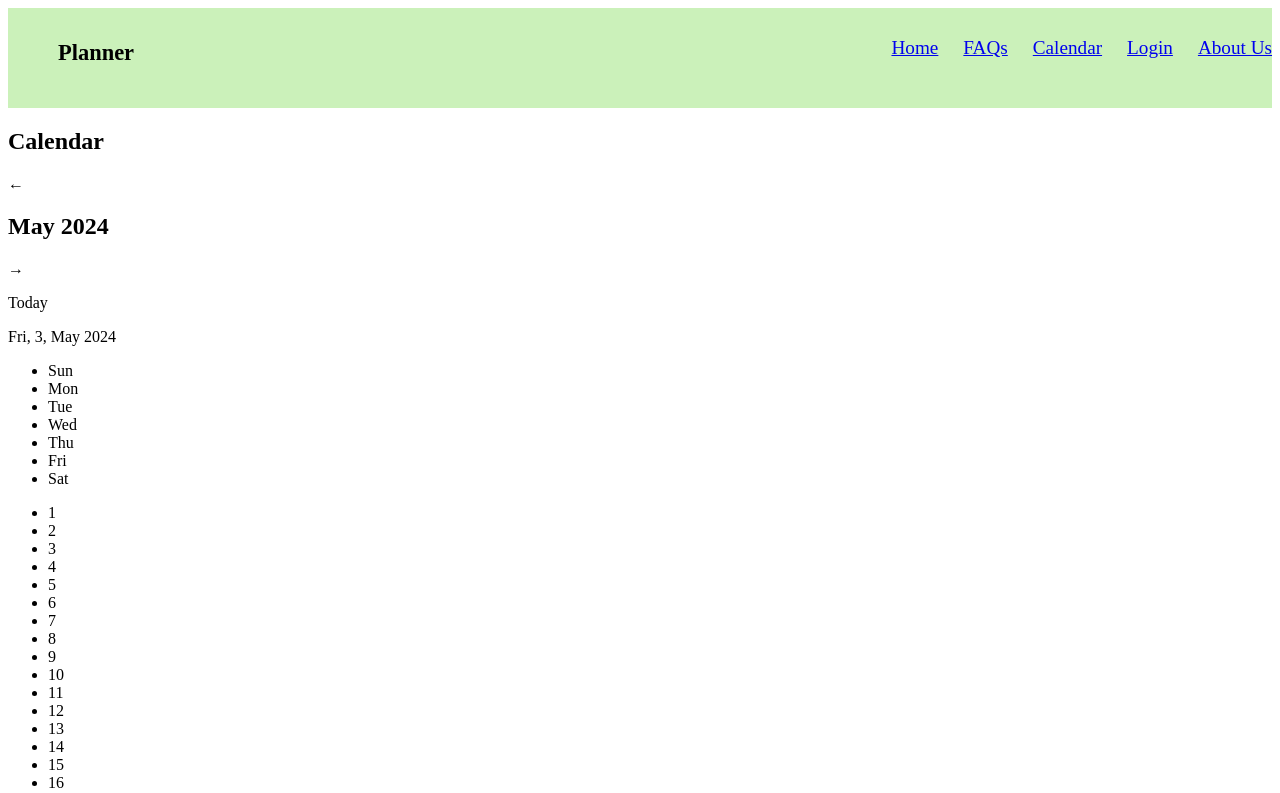
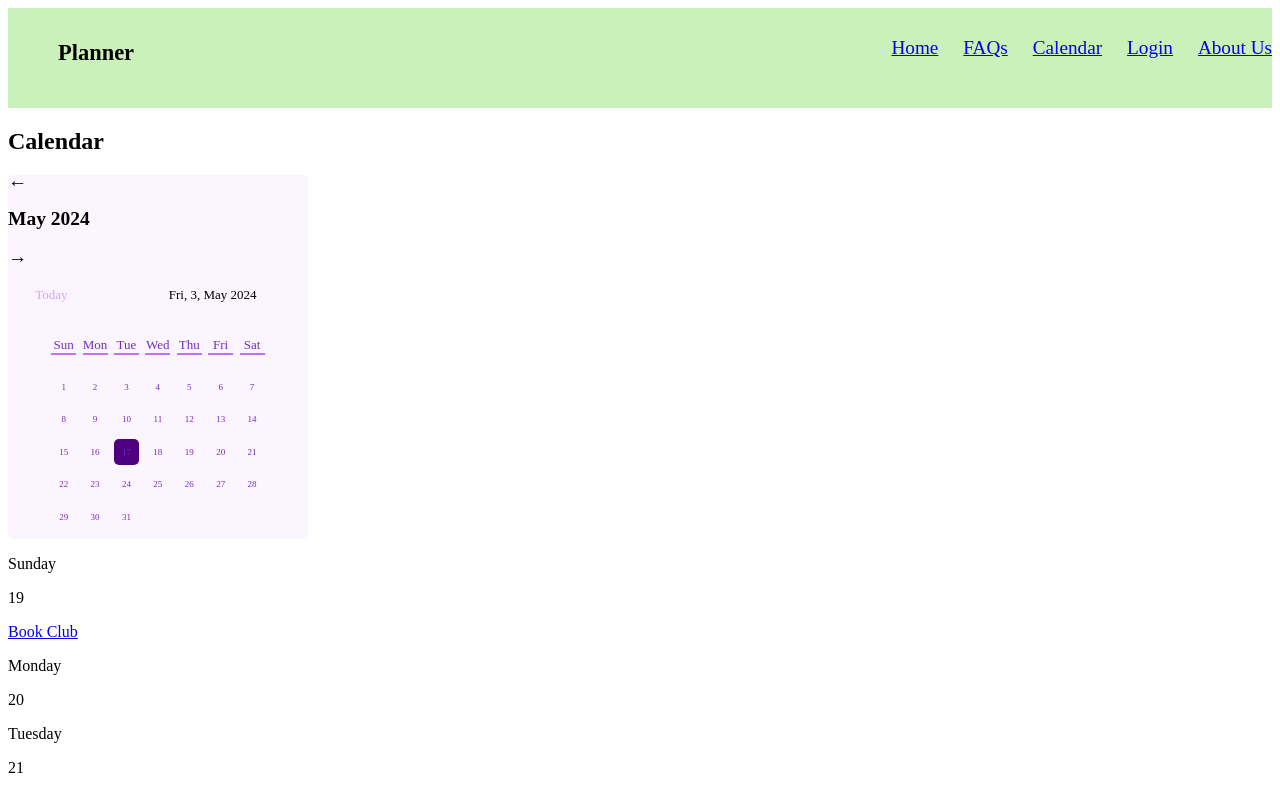
Before and after one commit to jtly4/Planner_Journal, a React (Create React App) app: page /Calendar in a window 1280 px wide. Shown: the top 793 px of the page. Built offline with nearby package versions, Linux system fonts and the light colour scheme.

Commit message:
Update App.css

```diff
--- a/src/App.css
+++ b/src/App.css
@@ -268,3 +268,176 @@
   margin-top: 10px;
   border-radius: 8px;
 }
+
+/* Calendar */
+
+.calendar_inner {
+  max-height: 300px;
+  max-width: 300px;
+  width: 100%;
+  display: flex;
+  justify-content: flex-start;
+  align-items: center;
+  min-height: 10vh;
+  overflow: hidden;
+  font-size: small;
+  border-radius: 5px;
+  padding: 2rem 0;
+  background: var(--lavenderblush);
+}
+
+.calendar_headings{
+  display: flex;
+  justify-content: space-between;
+  align-items: center;
+  padding: 0rem 0;
+  color: var(--deep_purple);
+  font-size: smaller;
+}
+
+.left_arrow, .right_arrow{
+  cursor: pointer;
+  font-size: 1.2rem;
+}
+
+.current_datetime{
+  display: flex;
+  justify-content: space-between;
+  align-items: center;
+  background-color: var(--lilac);
+  padding: 0.7rem;
+  margin-bottom: 1rem;
+  border-radius: 5px;
+  max-height: 30px;
+  color:var(--deep_purple);
+  font-size: small;
+}
+
+.current_datetime .daytxt {
+  background-color: var(--deep_purple);
+  color:rgb(219, 158, 254);
+  border-radius: 5px;
+  padding: 0.5rem 1rem;
+  align-self: center;
+}
+
+.days_date ul{
+  list-style: none;
+  align-items: center;
+  font-size: smaller;
+  justify-content: flex-start;
+}
+
+.days_date .days, .dates{
+  display: grid;
+  grid-template-columns: repeat(7, 1fr);
+  text-align: center;
+  align-items: center;
+  font-size: smaller;
+  justify-content: flex-start;
+}
+
+.dates {
+  margin-top: 1rem;
+  align-items: center;
+  font-size: small;
+}
+
+.days_date .days li{
+  border-bottom: 2px solid #c170ff;
+  margin: 0 0.2rem;
+  align-items: center;
+  font-size: small;
+}
+
+.dates li{
+  padding: 0.5rem;
+  margin: 0.2rem;
+  display: flex;
+  align-items: center;
+  justify-content: center;
+  cursor: pointer;
+  border-radius: 5px;
+  font-size: smaller;
+}
+
+.days_date .dates li:hover {
+  background-color: #b049ff;
+  color: rgb(115, 46, 189);
+}
+
+.days_date .dates li.active {
+  background: rgb(77, 0, 128);
+}
+
+.days_date {
+  color: rgb(115, 46, 189);
+}
+
+.calendarEvent {
+  height: auto;
+  width: auto;
+}
+
+.dateContent {
+  height: auto;
+  width: auto;
+  background: var(--olive);
+}
+
+.curWeek {
+  display: grid;
+  grid-template-columns: repeat(7, 1fr);
+  text-align: center;
+  align-items: center;
+  justify-content: flex-start;
+  position: absolute;
+  right: 0px;
+  top: 130px;
+  left: 300px;
+  height: 100%;
+  background-color: var(--lilac);
+}
+
+.dayOfWeek{
+  height : 690px;
+  width : 170px;
+  margin: 2px;
+  text-align: center;
+  float: left;
+  background-color: var(--creame);
+}
+
+#createEvent_btn {
+  background-color: #b6ebcb;
+  box-shadow: 0 8px 16px 0 rgba(0,0,0,0.2), 0 6px 20px 0 rgba(0,0,0,0.19);
+  height: 40px;
+  font-size: 16px;
+  margin-left: 90px;
+  margin-top: 15px;
+}
+
+.button:hover {
+  background-color: #04AA6D; /* Green */
+  color: white;
+}
+
+#upcoming_txt {
+  margin: 2px;
+  font-weight: bold;
+  padding: 10px;
+}
+
+.upcoming_events{
+  max-width: 300px;
+  height: auto;
+  width: 100%;
+  display: grid;
+  grid-template-rows: auto auto auto;
+  justify-content: space-around;
+  align-items: center;
+  min-height: 10vh;
+  overflow: hidden;
+  border-radius: 5px;
+  background: var(--lavenderblush);
+}
```
